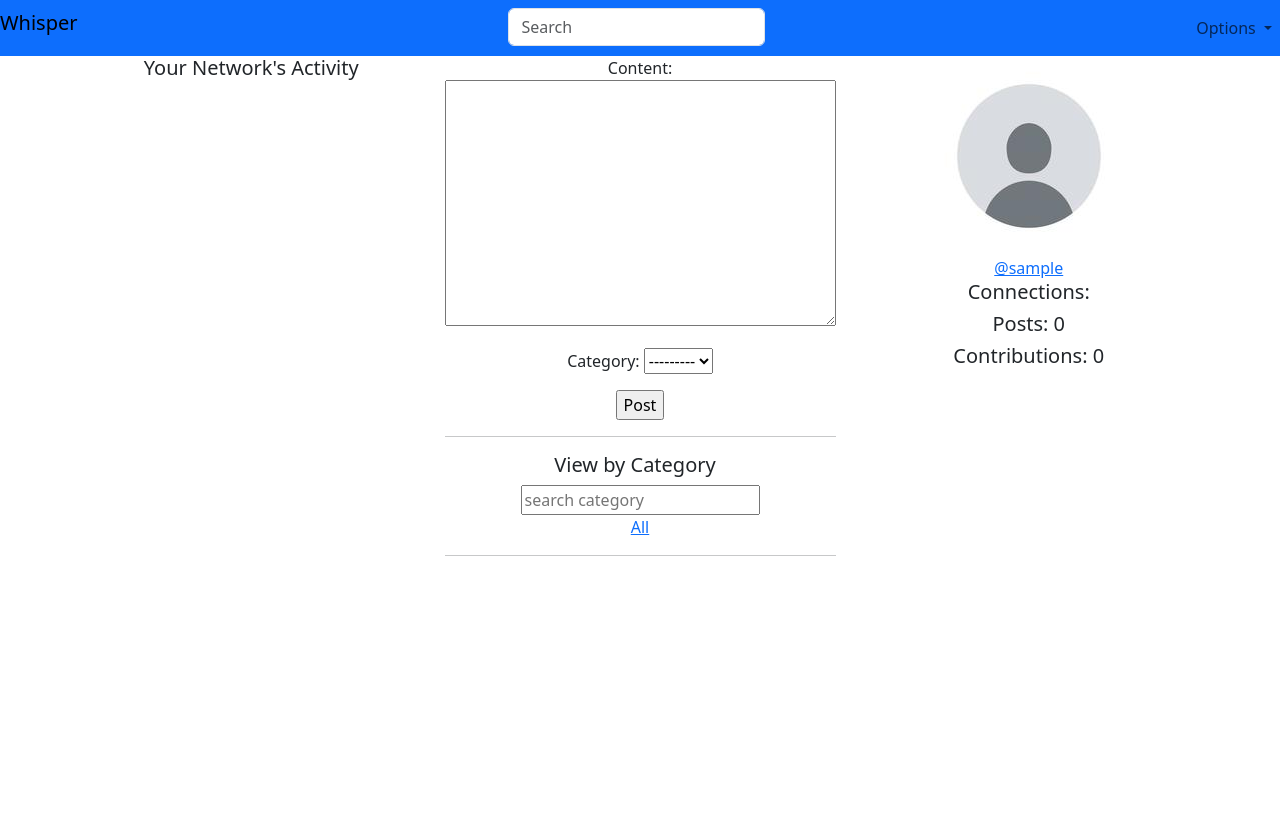
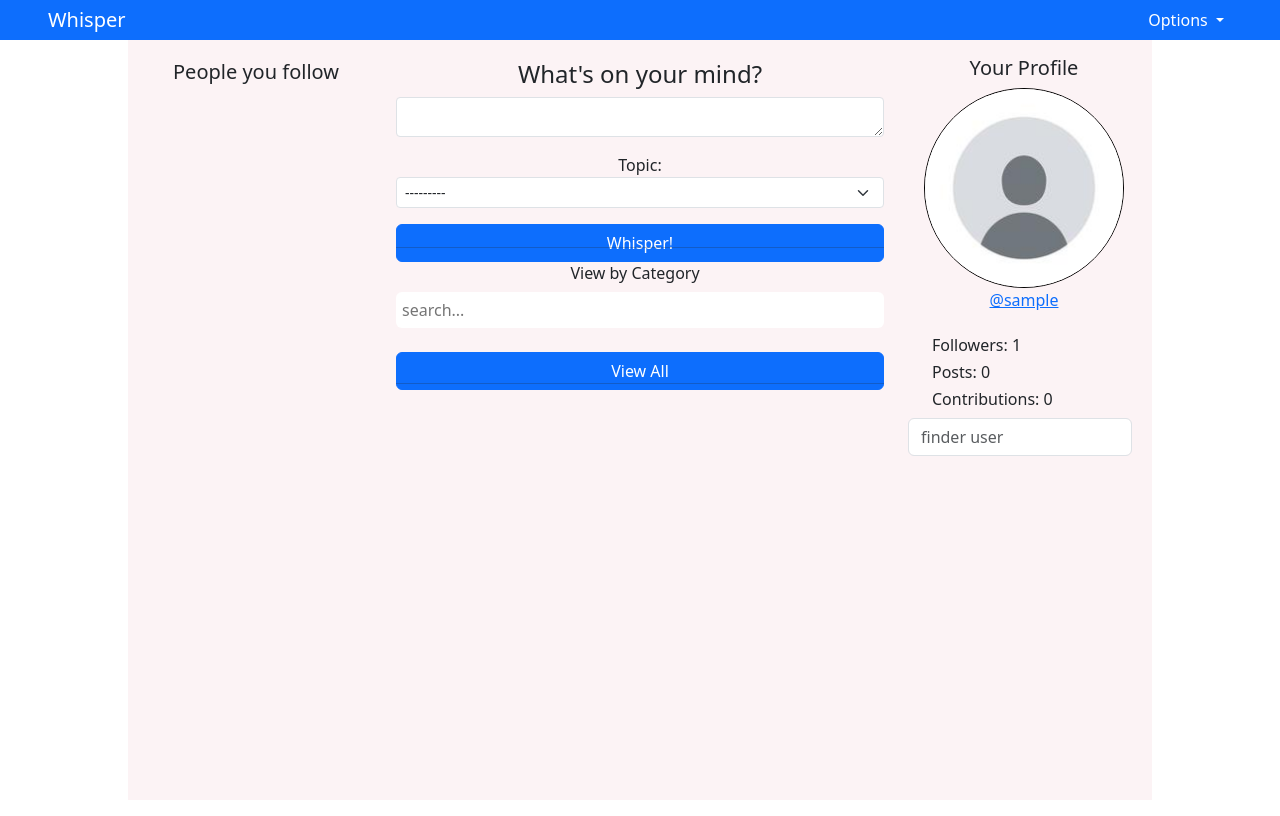
Before and after one commit to msrjr91/whisper, a Django app: page / in a window 1280 px wide. Before the commit the page ends 556 px from the top, so only its background shows below. Run offline with Django 4.2, Linux system fonts and the light colour scheme; the visitor is signed in with stand-in values (Sample User, id 1); data comes from the database, SQL or seed files in the repository; data that the repository does not hold is empty.

Commit message:
home page bootstrap

```diff
--- a/whisper/templates/home.html
+++ b/whisper/templates/home.html
@@ -3,75 +3,120 @@
 
 {% block content %}
 
+<style>
+  textarea {
+    height: 5vh;
+    border-radius: 22px;
+  }
+
+  /* label {
+    opacity: 0;
+  } */
+</style>
+
+
+
+<div class="container text-center" style="background-color: rgb(252, 243, 245); width: 80%; height: 100%;">
+  <div class="row" style="height: 100%;">
+    <div class="col" style="height: 97%; overflow: auto; margin-top: 2%;">
+      {% if request.user.is_authenticated %}
+      <div class="left-third" style="height: 100%;">
+        <h5>People you follow</h5>
+        {% for comment in comments %}
+          {% if comment.user_id in my_follows_ids %}
           <div class="container text-center">
-  <div class="row">
-    <div class="col">
-      {% if request.user.is_authenticated %}
-      <h5>Your Network's Activity</h5>
+            <div class="container text-start">
+
+                <div class="card" style="width: 17rem;">
+                  <div class="card-body">
+                    <h6 class="card-subtitle" style="display: block;"><img src="{{comment.user.profile.avatar.url}}" alt="" style="height: 50px; width: 50px; object-fit: cover; border-radius: 50%; float: left; margin-right: 5px;"/> @{{ comment.user }} commented on:</h6>
+                    <br>
+                    <div class="container text-center">
+                      <p class="card-text text-truncate" style="display: block;">"{{ comment.post }}"</p>
+                    </div>
+                    <br>
+                    <p class="card-text bg-primary" style="display: block; color: white; border-radius: 4px; padding: 4px">"{{ comment.content }}"</p>
+                  </div>
+                </div>
+
+            </div>
+          </div>
+          {% endif %}
+        {% endfor %}
+      </div>
       {% endif %}
     </div>
 
 
-    <div class="col">
+    <div class="col-6" style="margin-top: 2%; height: 90%;">
       {% if request.user.is_authenticated %}
+      <div class="one-third" style="height: 25%;">
+        <h4>What's on your mind?</h4>
         <div class="post-input">
           <form method="Post" action="">
             {% csrf_token %}
             {{form.as_p}}
-          <input type="submit" value="Post">
+            <div class="d-grid gap-2">
+              <input class="btn btn-primary" type="submit" value="Whisper!">
+            </div>
+
           </form>
         </div>
+
         {% else %}
         <h5>Please sign in to post.</h5>
         {% endif %}
+      </div>
       <hr>
 
-      <div class="search-category">
-        <h5 style="margin-right: 10px;">View by Category</h5>
+      <div class="two-third" style="height: 15%;">
+        <h6 style="margin-right: 10px;">View by Category</h6>
         <form method="GET" action="{%url 'home' %}">
-          <input type="text" name="q" placeholder="search category"/>
+          <input type="text" name="q" placeholder="search..." style="border: none; border-radius: 6px;padding: 6px; width: 100%"/>
         </form>
+        <br>
+        <div class="d-grid gap-1">
+          <a class="btn btn-primary" href="{% url 'home' %}" role="button" aria-disabled="true">View All</a>
         </div>
+        <br>
+      </div>
+      <hr>
 
-      <div class="categories">
-        <div class="category-item">
-          <a href="{% url 'home' %}">All</a>
+      <div class="three-third" style="height: 60%; overflow: auto;">
+        {% for post in posts %}
+          <div class="card" style="width: 100%;">
+            <div class="card-body">
+              <div class="container text-start">
+                <h6 class="card-subtitle mb-2 text-muted"><img src="{{post.user.profile.avatar.url}}" alt="" style="height: 50px; width: 50px; object-fit: cover; border-radius: 50%; margin-right: 10px;"><a href="{% url 'profile' post.user_id %}">@{{post.user}}</a><small> posted {{post.created|timesince}} ago</small></h6>
+                <p class="card-text"><a href="{% url 'view-post' post.id %}"><p>"{{post.content}}"</p></a></p>
+                <a class="btn btn-primary btn-sm disabled float-end" role="button" aria-disabled="true">{{post.category}}</a>
               </div>
-        <div class="">
-          {% for category in categories %}
-          <div class="category-item">
-            <a href="{% url 'home' %}?q={{category.name}}">{{category.name}}</a>
+            </div>
           </div>
         {% endfor %}
       </div>
     </div>
-      <hr>
 
-      <div class="all-posts">
 
-        {% for post in posts %}
-          <div>
-            <a href="{% url 'profile' post.user_id %}">@{{post.user}}</a>
-            <a href="{% url 'view-post' post.id %}"><p>{{post.content}}</p></a>
-            <small>{{post.category}}</small>
-            <hr>
-          </div>
+    <div class="col" style=" height: 100%; margin-top: 2vh;">
 
-        {% endfor %}
-
+      {% if request.user.is_authenticated %}
+      <h5>Your Profile</h5>
+      <img src={{request.user.profile.avatar.url}} style="height: 200px; width: 200px; object-fit: cover; border: 1px solid black;border-radius: 50%;"/>
+      <div class="profile-view-info">
+        <a href="{% url 'profile' request.user.id%}">@{{request.user}}</a>
+        <div class="container text-center">
+          <br>
+          <div class="container text-start">
+            <h6>Followers: {{request.user.profile.followed_by.all.count}}</h6>
+            <h6>Posts: {{post_count}}</h6>
+            <h6>Contributions: {{comment_count}}</h6>
           </div>
         </div>
-
-
-    <div class="col">
-
-      {% if request.user.is_authenticated %}
-      <img src={{request.user.profile.avatar.url}} style="height: 200px; width: 200px; object-fit: cover; border-radius: 50%;"/>
-      <div class="profile-view-info">
-        <a href="{% url 'profile' request.user.id%}">@{{request.user}}</a>
-        <h5>Connections: </h5>
-        <h5>Posts: {{post_count}}</h5>
-        <h5>Contributions: {{comment_count}}</h5>
+        <form class="d-flex" role="search">
+          <input class="form-control me-2" type="search" placeholder="finder user" aria-label="Search">
+          <!-- <button class="btn btn-light" type="submit">Search</button> -->
+        </form>
       </div>
       {% endif %}
     </div>
--- a/whisper/templates/main.html
+++ b/whisper/templates/main.html
@@ -12,22 +12,16 @@
   </head>
   <body>
 
-      <nav class="navbar navbar-expand-lg bg-primary">
+      <nav class="navbar navbar-expand-lg  bg-primary text-white px-5 py-2" style="height: 5vh; color: white;">
           <button class="navbar-toggler" data-toggle="collapse" data-target="#navbarcollapse">
               <span class="navbar-toggler-icon"></span>
           </button>
           <div class="collapse navbar-collapse" id="navbarcollapse">
-              <ul class="navbar-nav justify-content-between w-100">
-                  <li><a class="navbar-brand" href="/">Whisper</a></li>
-                  <li>
-                    <form class="d-flex" role="search">
-                      <input class="form-control me-2" type="search" placeholder="Search" aria-label="Search">
-                      <!-- <button class="btn btn-light" type="submit">Search</button> -->
-                    </form>
-                  </li>
+              <ul class="navbar-nav justify-content-between w-100" style="color: white; display: flex; align-items: center;">
+                  <li><a class="navbar-brand" href="/" style="color: white;">Whisper</a></li>
                   <li>
                     <div class="dropdown justify-content-end">
-                      <a class="nav-link dropdown-toggle" href="#" role="button" data-bs-toggle="dropdown" aria-expanded="false">
+                      <a class="nav-link dropdown-toggle" href="#" role="button" data-bs-toggle="dropdown" aria-expanded="false" style="color: white;">
                         Options
                       </a>
                       <ul class="dropdown-menu">
@@ -47,39 +41,6 @@
       </nav>
 
 
-
-<!--
-    <nav class="navbar navbar-expand-lg bg-primary">
-      <div class="container-fluid">
-        <a class="navbar-brand" href="/">Whisper</a>
-
-        <div class="collapse navbar-collapse" id="navbarSupportedContent">
-          <form class="d-flex" role="search">
-            <input class="form-control me-2" type="search" placeholder="Search" aria-label="Search">
-            <button class="btn btn-light" type="submit">Search</button>
-          </form>
-
-          <div class="dropdown justify-content-end">
-            <a class="nav-link dropdown-toggle" href="#" role="button" data-bs-toggle="dropdown" aria-expanded="false">
-              Options
-            </a>
-            <ul class="dropdown-menu">
-              {% if request.user.is_authenticated %}
-              <li><a class="dropdown-item" href="">Connections</a></li>
-              <li><a class="dropdown-item" href="#">Messages</a></li>
-              <li><a class="dropdown-item" href="{% url 'profile' request.user.id %}">@{{request.user}}</a></li>
-              <li><a class="dropdown-item" href="{% url 'signout' %}">Logout</a></li>
-              {% else %}
-              <li><a class="dropdown-item" href="{% url 'signin' %}">Login</a></li>
-              {% endif %}
-            </ul>
-
-          </div>
-
-        </div>
-      </div>
-    </nav> -->
-
     {% if messages %}
     <ul class="messages">
       {% for message in messages %}
@@ -88,7 +49,7 @@
     </ul>
     {% endif %}
 
-    <div class="main-container">
+    <div class="main-container" style="height: 95vh; width: 100vw; background-color: rgb(255, 255, 255);">
     {% block content %}
 
     {% endblock %}
--- a/whisper/whisper_api/forms.py
+++ b/whisper/whisper_api/forms.py
@@ -1,15 +1,21 @@
 from django.forms import ModelForm
+from django import forms
 from .models import Post, Profile
 
 class PostForm(ModelForm):
   class Meta:
     model = Post
     fields = '__all__'
+    labels = {
+      'content': "",
+      'category': "Topic"
+    }
     exclude = ['user', 'commented']
 
-    # widgets = {
-    #   'content': form.TextInput
-    # }
+    widgets = {
+      'content': forms.Textarea(attrs={'class': 'form-control  form-control-sm'}),
+      'category': forms.Select(attrs={'class': 'form-select form-select-sm mb-3'}),
+    }
 
 class UpdateProfileForm(ModelForm):
   class Meta:
--- a/whisper/whisper_api/models.py
+++ b/whisper/whisper_api/models.py
@@ -7,6 +7,9 @@ from django.dispatch import receiver
 
 class Category(models.Model):
   name = models.CharField(max_length=100)
+
+  class Meta:
+    ordering = ['-name']
 
   def __str__(self):
     return self.name
@@ -31,6 +34,9 @@ class Comment(models.Model):
   content = models.TextField(max_length=255)
   created = models.DateTimeField(auto_now_add=True)
   updated = models.DateTimeField(auto_now=True)
+
+  class Meta:
+    ordering = ['-updated', '-created']
 
   def __str__(self):
     return self.content[0:50]
--- a/whisper/whisper_api/views.py
+++ b/whisper/whisper_api/views.py
@@ -65,8 +65,8 @@ def home(request):
   q = request.GET.get('q') if request.GET.get('q') != None else ''
   posts = Post.objects.filter(category__name__icontains=q)
   comments = Comment.objects.all()
-  my_follows = Profile.objects.get(user=request.user.id)
-  print('MY FOLLOWS:', my_follows.id)
+  my_follows = Profile.objects.get(id=request.user.id).follows.all()
+  my_follows_ids = [x.id for x in my_follows]
 
   categories = Category.objects.all()
 
@@ -91,6 +91,7 @@ def home(request):
              'post_count': post_count,
              'comment_count': comment_count,
              'comments': comments,
+             'my_follows_ids': my_follows_ids,
              }
 
   return render(request, 'home.html', context)
@@ -166,8 +167,6 @@ def profile(request, pk):
   post_count = len(user.post_set.all())
   comment_count = len(user.comment_set.all())
   profile = Profile.objects.get(user_id=pk)
-  print("The PROFILE IS", profile.avatar.url)
-
   if request.method == "POST":
     current_profile = request.user.profile
     action = request.POST['follow']
```
Also changed, not shown: whisper/templates/navbar.html (deleted, +0 -34 lines), whisper/templates/post.html (+0 -46 lines), whisper/templates/profile.html (+27 -17 lines), whisper/static/styles/main.css (deleted), whisper/whisper_api/migrations/0016_alter_comment_options.py (added), whisper/whisper_api/migrations/0017_alter_category_options.py (added), whisper/whisper_api/styles/home.css (deleted). Lines whose indentation alone changed are shown as unchanged.
